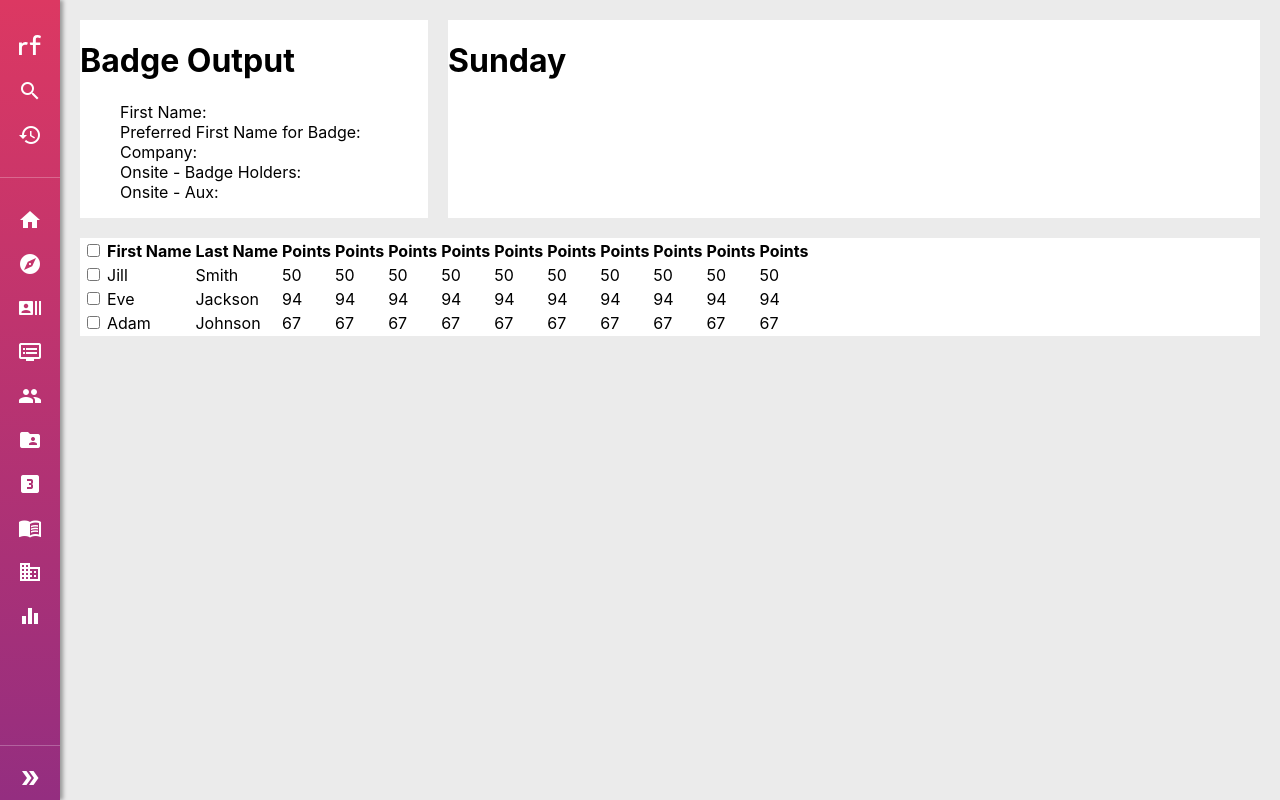
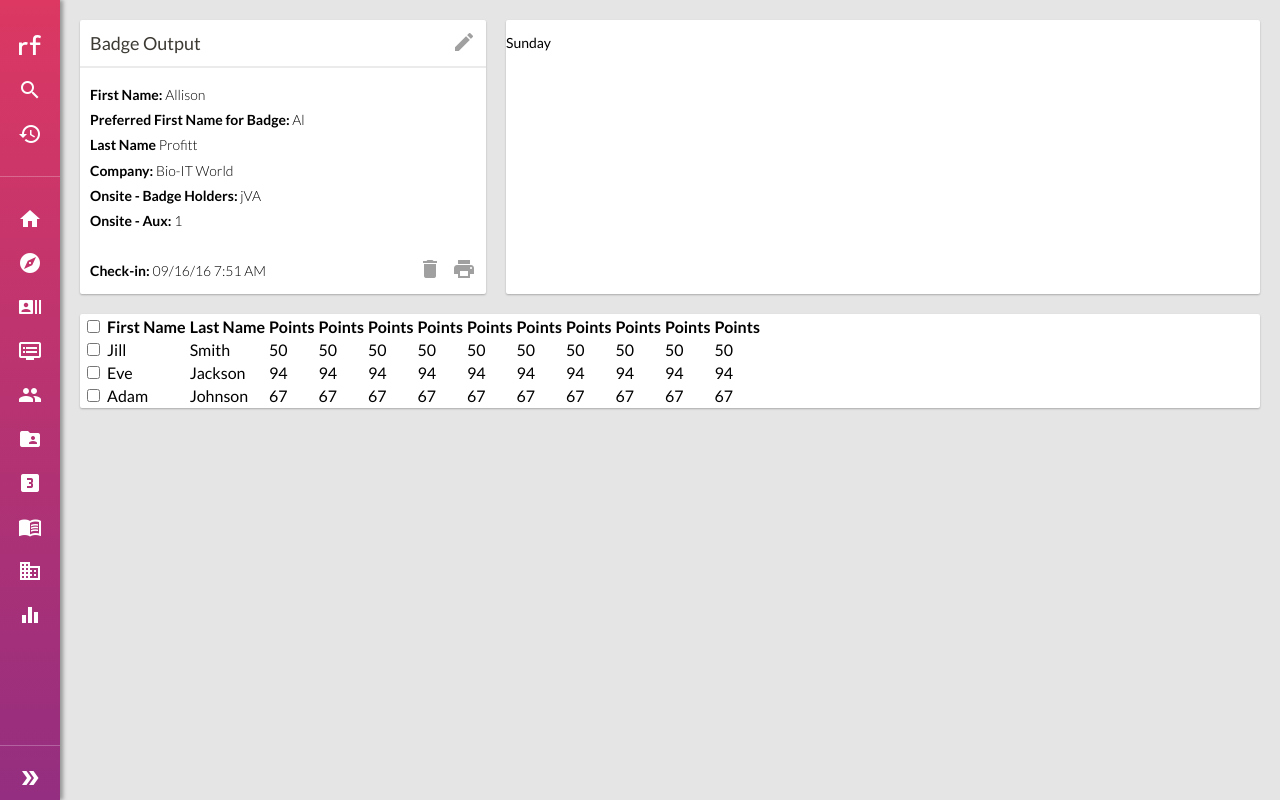
Before and after one commit to jordanaray/rainfocus-ui-jordana-ray, a React (Create React App) app: page / in a window 1280 px wide. Built offline with nearby package versions, Linux system fonts and the light colour scheme.

Commit message:
badge styling
content, layout, icons, type

```diff
--- a/public/index.html
+++ b/public/index.html
@@ -9,8 +9,9 @@
       name="description"
       content="Web site created using create-react-app"
     />
-    <link rel="apple-touch-icon" href="%PUBLIC_URL%/logo192.png" />
-
+    <link rel="preconnect" href="https://fonts.googleapis.com">
+    <link rel="preconnect" href="https://fonts.gstatic.com" crossorigin>
+    <link href="https://fonts.googleapis.com/css2?family=Lato:wght@300;400;700&display=swap" rel="stylesheet">
     <link href="https://fonts.googleapis.com/icon?family=Material+Icons"
     rel="stylesheet">
 
--- a/src/App.js
+++ b/src/App.js
@@ -1,5 +1,7 @@
 import './sass/App.scss';
 import './sass/layout.scss';
+import './sass/variables.scss';
+import './sass/typography.scss';
 import Nav from './components/nav.js';
 import Badge from './components/badge.js';
 import Schedule from './components/schedule.js';
@@ -13,11 +15,11 @@ function App() {
         <div className="main-container layout vertical ">
 
           <div className="layout horizontal vertical-sm center-justified">
-            <div className="layout vertical flex-30 margin-end-sm margin-bottom-sm ">
+            <div className="layout vertical flex-35 margin-end-sm margin-bottom-sm ">
               <Badge />
             </div>
 
-            <div className="layout vertical flex-70 margin-bottom-sm">
+            <div className="layout vertical flex-65 margin-bottom-sm">
               <Schedule />
             </div>
           </div>
--- a/src/components/badge.js
+++ b/src/components/badge.js
@@ -2,18 +2,29 @@ import React from 'react'
 import '../sass/badge.scss';
 
 class Badge extends React.Component {
-    render() {
-      return <div className="badge">
-      <h1 className="red">Badge Output</h1>
-      <ul>
-          <li>First Name:</li>
-          <li>Preferred First Name for Badge: </li>
-          <li>Company:</li>
-          <li>Onsite - Badge Holders:</li>
-          <li>Onsite - Aux:</li>
+  render() {
+    return <div className="badge panel">
+      <div className="layout horizontal between-justified center hr-badge">
+        <h1 className="sm-text md-weight pl-sm ">Badge Output</h1>
+        <a href="/"><span class="material-icons gray-text pr-sm">edit</span></a>
+      </div>
+      <ul className="light xxs-text">
+        <li><strong>First Name: </strong>Allison</li>
+        <li><strong>Preferred First Name for Badge: </strong>Al</li>
+        <li><strong>Last Name </strong>Profitt</li>
+        <li><strong>Company: </strong>Bio-IT World</li>
+        <li><strong>Onsite - Badge Holders: </strong>jVA</li>
+        <li><strong>Onsite - Aux: </strong>1</li>
       </ul>
-</div>
-    }
+      <div className="layout horizontal between-justified center">
+        <span className="pl-sm xxs-text light"><strong>Check-in: </strong>09/16/16 7:51 AM</span>
+        <div className="layout horizontal">
+          <a href="/"><span class="material-icons gray-text pr-sm">delete</span></a>
+          <a href="/"><span class="material-icons gray-text pr-sm">print</span></a>
+        </div>
+      </div>
+    </div>
   }
+}
 
-  export default Badge
+export default Badge
--- a/src/components/files.js
+++ b/src/components/files.js
@@ -3,7 +3,7 @@ import '../sass/files.scss';
 
 class Files extends React.Component {
   render() {
-    return <div className="files">
+    return <div className="files panel">
       <div className="scrolling-table">
         <table>
           <tr>
--- a/src/components/schedule.js
+++ b/src/components/schedule.js
@@ -3,8 +3,8 @@ import '../sass/schedule.scss';
 
 class Schedule extends React.Component {
   render() {
-    return <div className="schedule">
-      <h1 className="red">Sunday</h1>
+    return <div className="schedule panel">
+      <p className="red">Sunday</p>
     </div>
       ;
   }
--- a/src/index.css
+++ b/src/index.css
@@ -1,8 +1,6 @@
 body {
   margin: 0;
-  font-family: -apple-system, BlinkMacSystemFont, 'Segoe UI', 'Roboto', 'Oxygen',
-    'Ubuntu', 'Cantarell', 'Fira Sans', 'Droid Sans', 'Helvetica Neue',
-    sans-serif;
+  font-family:  'Lato', sans-serif;
   -webkit-font-smoothing: antialiased;
   -moz-osx-font-smoothing: grayscale;
 }
--- a/src/sass/App.scss
+++ b/src/sass/App.scss
@@ -1,5 +1,7 @@
+@import "variables";
+
 .App {
-  background-color: #ebebeb;
+  background-color: #e5e5e5;
   overflow: hidden;
   height: 100vh;
 }
@@ -10,6 +12,27 @@
   margin: 0 auto;
 }
 
+
+.panel {
+  background: #ffffff;
+  box-shadow: 0 1px 2px 0 rgba(0, 0, 0, 0.25);
+  border-radius: 2px;
+}
+/*
+===========================
+Spacing
+===========================
+*/
+
+.pl-sm {
+  padding-left: 10px;
+}
+.pr-sm {
+  padding-right: 10px;
+}
+.mb-sm {
+  margin-bottom: 10px;
+}
 .margin-end-sm {
   margin-right: 20px;
 }
--- a/src/sass/badge.scss
+++ b/src/sass/badge.scss
@@ -1,8 +1,21 @@
+@import "variables";
+
 ul {
-    list-style-type: none;
+  list-style-type: none;
 }
 
 .badge {
-    background-color: white;
-    flex-basis: 100%;
+  background-color: $white;
+  flex-basis: 100%;
+  padding-bottom: 10px;
+  ul {
+    padding: 0 10px 10px 10px;
+    li {
+      line-height: 1.8;
+    }
+  }
 }
+
+.hr-badge {
+  border-bottom: 2px solid $gray;
+}
--- a/src/sass/nav.scss
+++ b/src/sass/nav.scss
@@ -1,19 +1,21 @@
+@import "variables" ;
+
 .nav {
   height: 100%;
   flex-direction: column;
-  background: #36c;
+  background: $brand-primary;
   min-width: 60px;
   max-width: 60px;
   text-align: center;
-  color: white;
+  color: $white;
   * span.material-icons {
-    color: white;
+    color: $white;
     padding: 10px 0;
   }
   * img {
     padding-bottom: 10px;
   }
-  background-image: linear-gradient(-180deg, #dc3862 0%, #942e80 100%);
+  background-image: linear-gradient(-180deg, $brand-primary 0%, $brand-secondary 100%);
   box-shadow: 3px 0 4px 0 rgba(0, 0, 0, 0.35);
 }
 
--- /dev/null
+++ b/src/sass/typography.scss
@@ -0,0 +1,158 @@
+
+@import "variables" ;
+
+/*
+===========================
+Typography
+===========================
+*/
+
+h1 {
+    color: $dark-text !important;
+    font-family: $primary-typeface;
+    font-size: $xl-size !important;
+}
+
+h2 {
+    font-family: $primary-typeface;
+    font-size: $lg-size !important;
+}
+
+h3 {
+    color: $brand-secondary;
+    font-family: $primary-typeface;
+    font-size: $md-size !important;
+}
+
+h5 {
+    color: $gray-text;
+    font-size: $sm-size !important;
+}
+
+p {
+    font-family: $primary-typeface;
+    font-size: $xxs-size;
+}
+
+.light {
+    font-weight: 300;
+}
+
+.md-weight {
+    font-weight: 400;
+}
+
+.brand-primary {
+    color: $brand-primary !important;
+}
+
+.brand-secondary {
+    color: $brand-secondary !important;
+}
+
+.white {
+    color: $white !important;
+}
+
+.black {
+    color: $black !important;
+}
+
+.gray {
+    color: $gray !important;
+}
+
+.gray-text {
+    color: $gray-text !important;
+}
+
+.dark-text {
+    color: $dark-text !important;
+}
+
+.xxs-text {
+    font-size: $xxs-size !important;
+}
+
+.xs-text {
+    font-size: $xs-size !important;
+}
+
+.sm-text {
+    font-size: $sm-size !important;
+}
+
+.medium-text {
+    font-size: $md-size !important;
+}
+
+.large-text {
+    font-size: $lg-size !important;
+}
+
+.xlarge-text {
+    font-size: $xl-size !important;
+}
+
+.xxlarge-text {
+    font-size: $xxl-size !important;
+}
+
+.italic {
+    font-style: italic;
+}
+
+@media (max-width: 768px) {
+    h1 {
+        font-size: 24px !important;
+    }
+
+    h2 {
+        font-family: $primary-typeface;
+        font-size: 24px !important;
+    }
+
+    h3 {
+        color: $brand-secondary;
+        font-family: $primary-typeface;
+        font-size: 16px !important;
+    }
+
+    h5 {
+        color: $gray-text;
+        font-size: $sm-size !important;
+    }
+
+    p {
+        font-family: $primary-typeface;
+        font-size: 16px;
+    }
+
+    .xxsmall-text {
+        font-size: $xxs-size !important;
+    }
+
+    .xsmall-text {
+        font-size: $xxs-size !important;
+    }
+
+    .small-text {
+        font-size: 16px !important;
+    }
+
+    .medium-text {
+        font-size: $sm-size !important;
+    }
+
+    .large-text {
+        font-size: $md-size !important;
+    }
+
+    .xlarge-text {
+        font-size: 24px !important;
+    }
+
+    .xxlarge-text {
+        font-size: $xl-size !important;
+    }
+}
--- /dev/null
+++ b/src/sass/variables.scss
@@ -0,0 +1,44 @@
+/*
+===========================
+Brand colors
+===========================
+*/
+
+$brand-primary: #dc3862;
+$brand-secondary: #942e80;
+
+
+/*
+===========================
+Supporting colors
+===========================
+*/
+
+$white: #fff;
+$black: #000;
+$gray: #ebebeb;
+$dark-text: #3D3A34;
+$gray-text: #A0A0A0;
+
+/*
+===========================
+Brand Typography
+===========================
+*/
+
+$primary-typeface: 'Lato', sans-serif;
+
+
+/*
+===========================
+Typography Sizes
+===========================
+*/
+
+$xxs-size: 14px;
+$xs-size: 16px;
+$sm-size: 18px;
+$md-size: 32px;
+$lg-size: 40px;
+$xl-size: 54px;
+$xxl-size: 90px;
```
Also changed, not shown: src/sass/layout.scss (+5 -3 lines).
